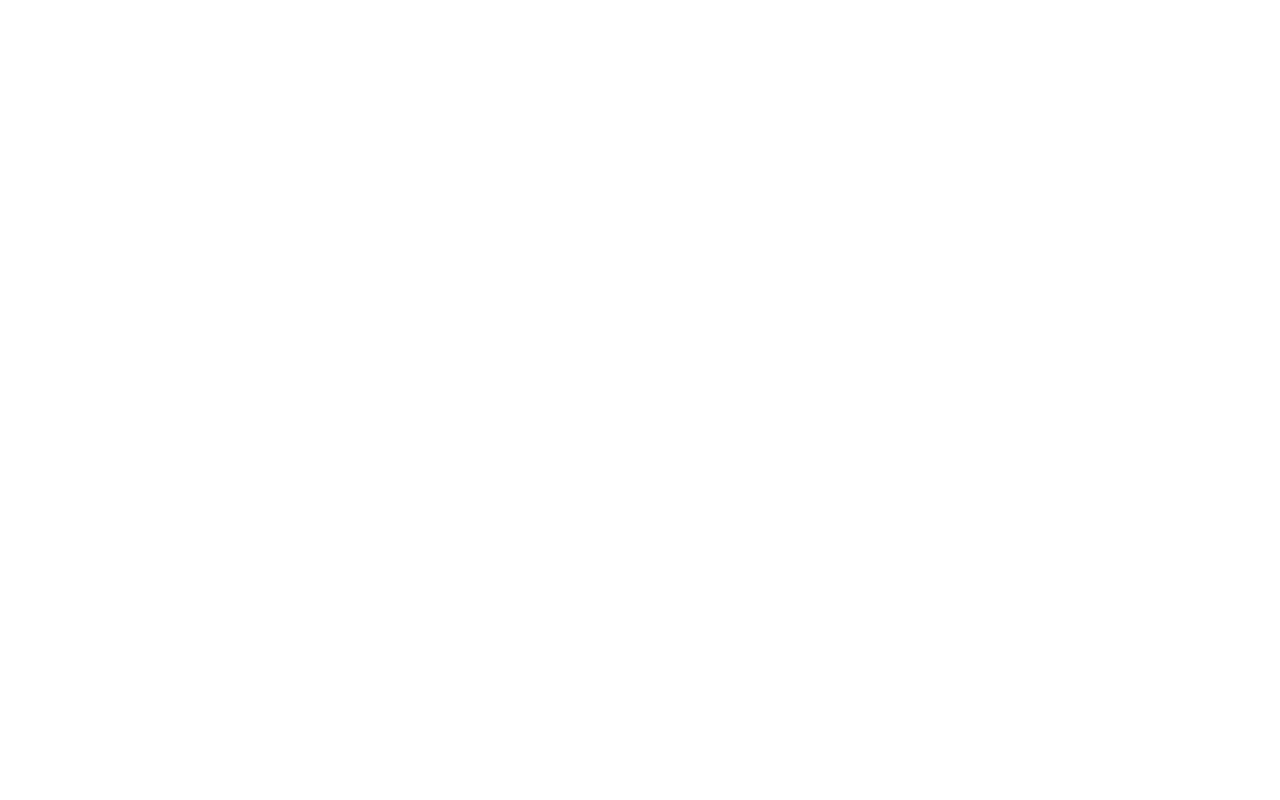
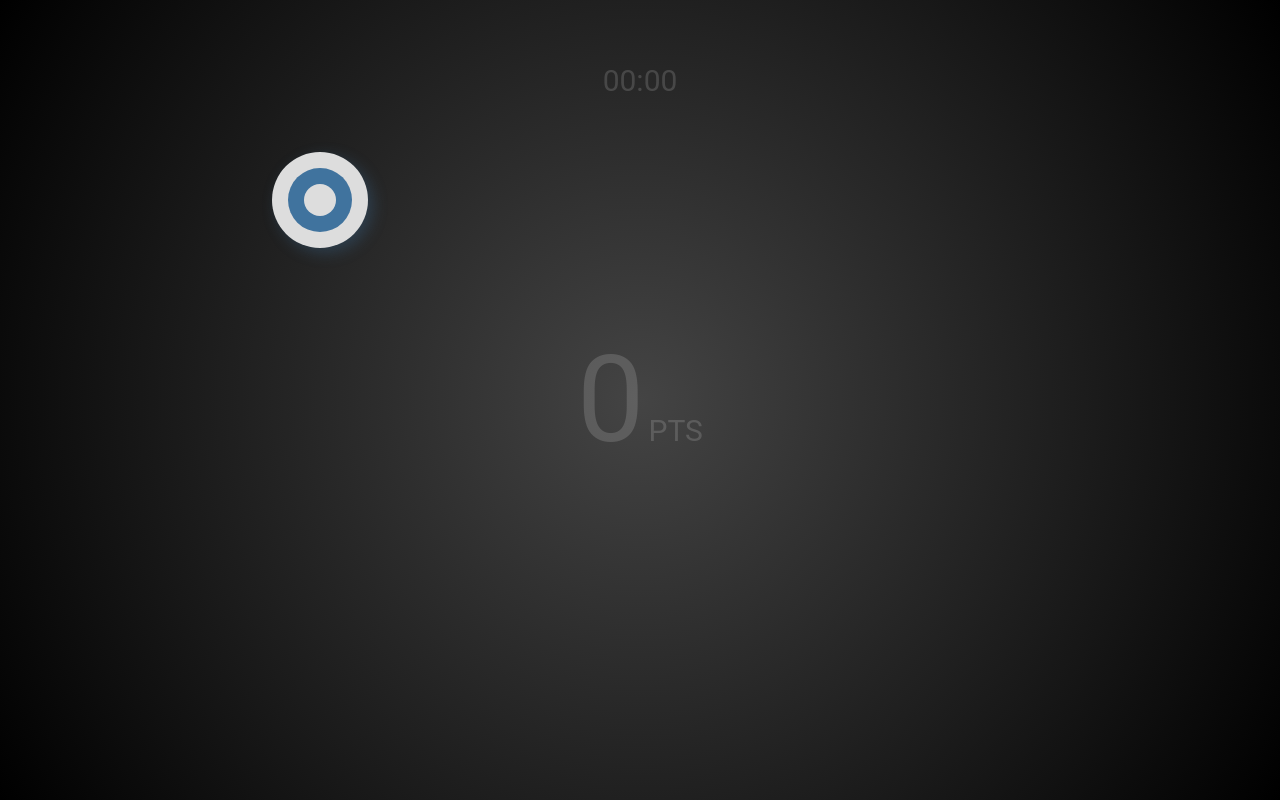
Before and after one commit to euZki/shooter, a plain HTML site: page index.html in a window 1280 px wide. Drawn offline with Linux system fonts and the light colour scheme.

Commit message:
:sparkles: Add basic HTML ans CSS

```diff
--- a/index.html
+++ b/index.html
@@ -6,7 +6,17 @@
     <link rel="stylesheet" href="styles/styles.css" type="text/css"/>
   </head>
   <body>
-
+    <div class="shooter">
+      <div class="start">Start</div>
+      <div class="score">
+        <span class="value">0</span>
+        <span class="unit">pts</span>
+      </div>
+      <div class="timer">00:00</div>
+      <div class="targets">
+        <div class="target"></div>
+      </div>
+    </div>
     <script src="scripts/app.js"></script>
   </body>
 </html>
--- a/styles/styles.css
+++ b/styles/styles.css
@@ -1,2 +1,97 @@
-*{color: red
+.shooter{
+  position: absolute;
+  top: 0;
+  left: 0;
+  width: 100vw;
+  height: 100vh;
+  background: radial-gradient(circle at center, #444444, #000000);
+  font-family: 'Roboto';
 }
+
+.shooter .start{
+  position: absolute;
+  top: 50%;
+  left: 50%;
+  transform: translate(-50%, -50%);
+  color:#FFFFFF;
+  font-size: 80px;
+  text-transform: uppercase;
+  opacity: 0.15;
+  cursor:pointer;
+  display:none;
+}
+
+.shooter .score{
+  position: absolute;
+  top: 50%;
+  left: 50%;
+  transform: translate(-50%, -50%);
+  color:#FFFFFF;
+  text-transform: uppercase;
+  opacity: 0.15;
+}
+
+.shooter .score .value{
+  font-size: 120px;
+}
+
+.shooter .score .unit{
+  font-size: 30px;
+  text-transform: uppercase;
+}
+
+.shooter .timer{
+  position: absolute;
+  top: 10%;
+  left: 50%;
+  transform: translate(-50%, -50%);
+  color:#FFFFFF;
+  text-transform: uppercase;
+  opacity: 0.15;
+  font-size: 30px;
+}
+
+.shooter .targets{
+  position: absolute;
+  top: 0;
+  left: 0;
+  width: 100%;
+  height: 100%;
+}
+
+.shooter .targets .target{
+  position: absolute;
+  top: 25%;
+  left: 25%;
+  width: 12vmin;
+  height: 12vmin;
+  margin-left: -6vmin;
+  margin-top: -6vmin;
+  background: #DDDDDD;
+  border-radius: 50%;
+  box-shadow: 5px 5px 15px #40739e55;
+}
+
+.shooter .targets .target::before{
+  content:'';
+  position: absolute;
+  top: 50%;
+  left: 50%;
+  width: calc(100% / 3 * 2);
+  height: calc(100% / 3 * 2);
+  transform: translate(-50%, -50%);
+  background: #40739e;
+  border-radius:50%;
+}
+
+.shooter .targets .target::after{
+  content:'';
+  position: absolute;
+  top: 50%;
+  left: 50%;
+  width: calc(100% / 3 );
+  height: calc(100% / 3 );
+  transform: translate(-50%, -50%);
+  background: #DDDDDD;
+  border-radius:50%;
+}
```
